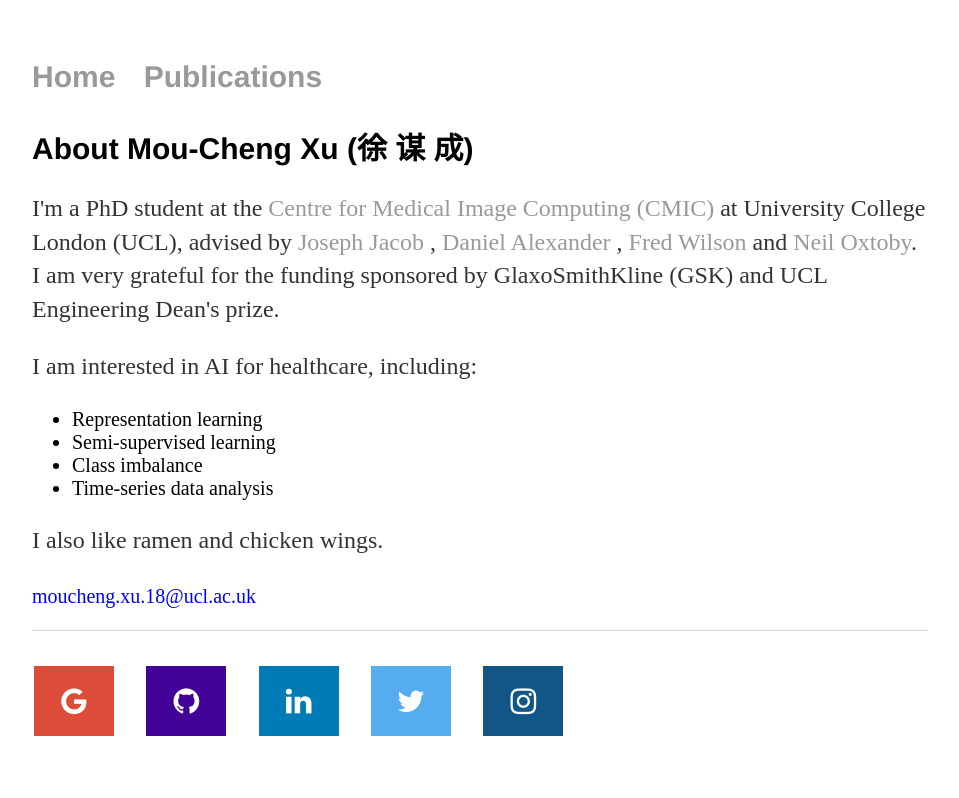
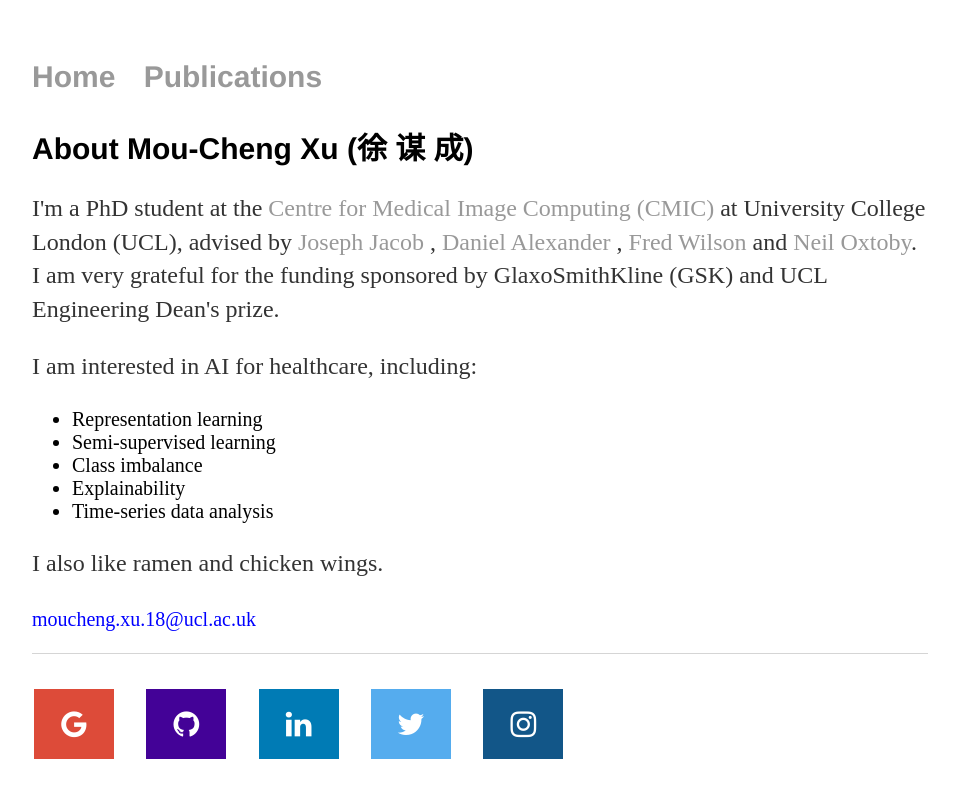
Before and after one commit to moucheng2017/mouchengxu.github.io, a Jekyll site: the page built from index.html, in a window 1280 px wide. Shown: the top 798 px of the page, without its empty margins (160-1119 px from the left). Built offline with Jekyll 4.4.1, drawn with Linux system fonts in a browser that asks for light colours.

Commit message:
Update index.html

```diff
--- a/index.html
+++ b/index.html
@@ -21,6 +21,7 @@ title: Mou-Cheng Xu
 			<li style="font-size:20px"> Representation learning </li>
 		  	<li style="font-size:20px"> Semi-supervised learning </li>
 		  	<li style="font-size:20px"> Class imbalance </li>
+			<li style="font-size:20px"> Explainability </li>
 		  	<li style="font-size:20px"> Time-series data analysis </li>
 		</ul>
 
```
